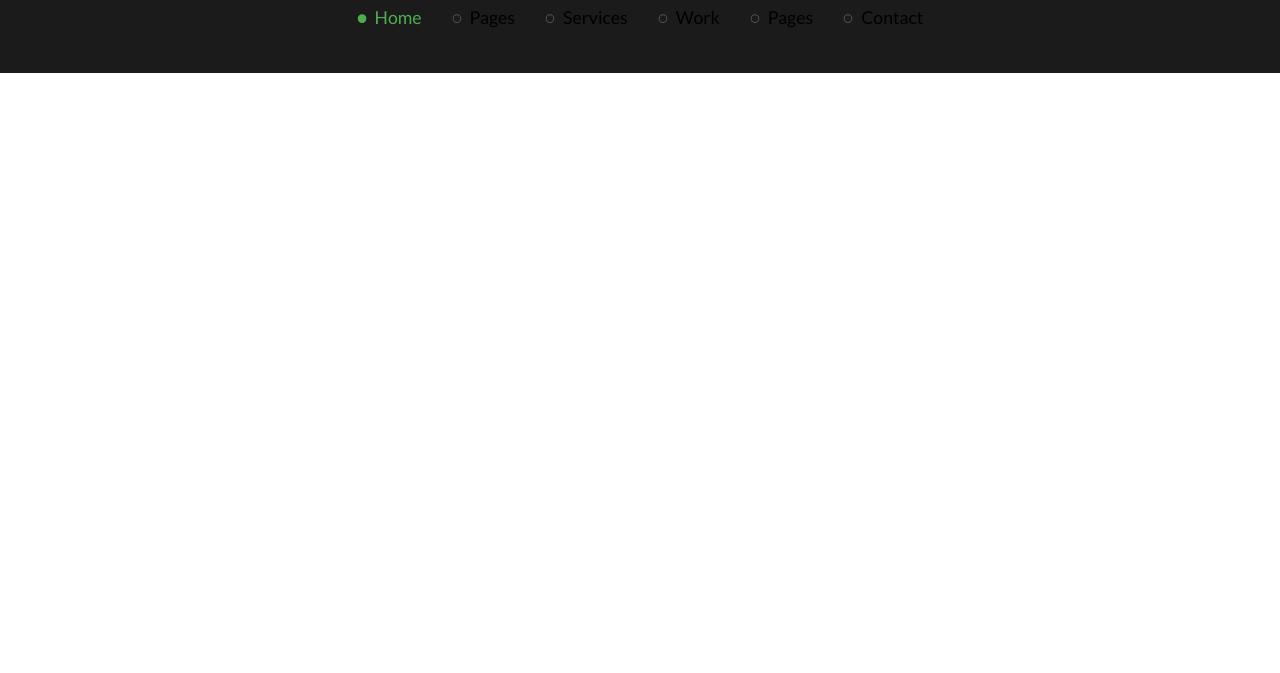
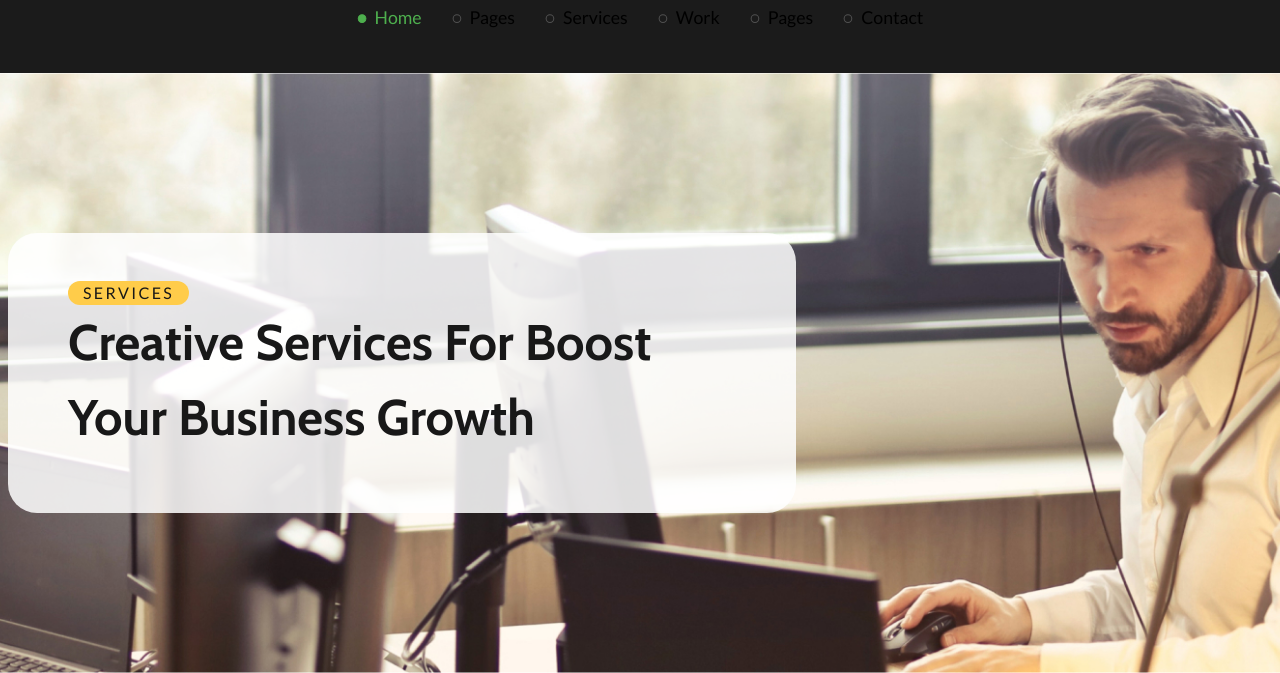
Before and after one commit to octomors/FrontendProject, a website built with Vite: page index.html in a window 1280 px wide. Shown: the part 159-832 px from the top of the page. Before the commit the page ends 800 px from the top, so only its background shows below. Built offline with nearby package versions, Linux system fonts and the light colour scheme; files whose address does not match are found by name.

Commit message:
banner done

```diff
--- a/index.html
+++ b/index.html
@@ -103,6 +103,17 @@
           </a>
         </div>
       </header>
+
+      <section class="banner">
+        <div class="container">
+          <div class="banner__content">
+            <div class="banner__tag">
+              <p class="banner__tag-text">SERVICES</p>
+            </div>
+            <p class="banner__text">Creative Services For Boost Your Business Growth</p>
+          </div>
+        </div>
+      </section>
     </div>
     <script type="module" src="/src/index.js"></script>
   </body>
--- a/src/index.css
+++ b/src/index.css
@@ -6,3 +6,4 @@
 @import './styles/components/container.css';
 @import './styles/components/topbar.css';
 @import './styles/components/header.css';
+@import './styles/components/banner.css';
--- /dev/null
+++ b/src/styles/components/banner.css
@@ -0,0 +1,43 @@
+.banner {
+  position: relative;
+  width: 100%;
+  height: 600px;
+  background-image: url('/images/banner.jpg');
+  background-size: cover;
+  background-position: center;
+  display: flex;
+  align-items: center;
+}
+
+.banner__content {
+  background: color-mix(in srgb, var(--color-secondary02), transparent 15%);
+  border-radius: 29px;
+  padding: 48px 60px 58px;
+  max-width: 788px;
+  text-align: left;
+  gap: 10px;
+}
+
+.banner__tag {
+  background: var(--color-primary01);
+  opacity: 1;
+  border-radius: 20px;
+  padding: 0 15px;
+  gap: 10px;
+  display: inline-flex;
+}
+
+.banner__text {
+  color: var(--color-primary03);
+  font-family: var(--font-primary);
+  font-size: 50px;
+  font-weight: var(--font-bold);
+}
+
+.banner__tag-text {
+  color: var(--color-primary03);
+  font-family: var(--font-secondary);
+  font-size: var(--text-base);
+  font-weight: var(--font-regular);
+  letter-spacing: 0.145em;
+}
```
Also changed, not shown: public/images/banner.jpg (added).
